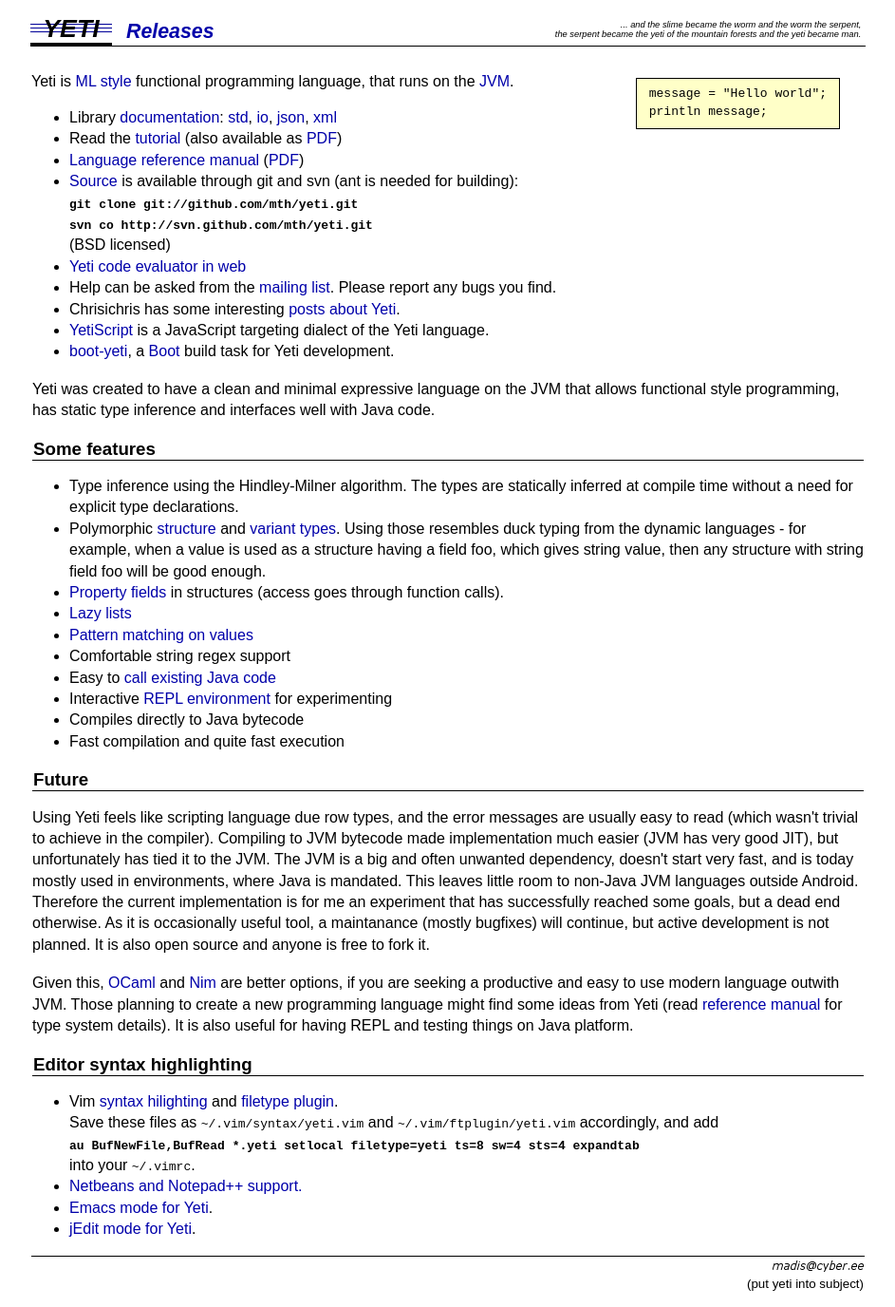
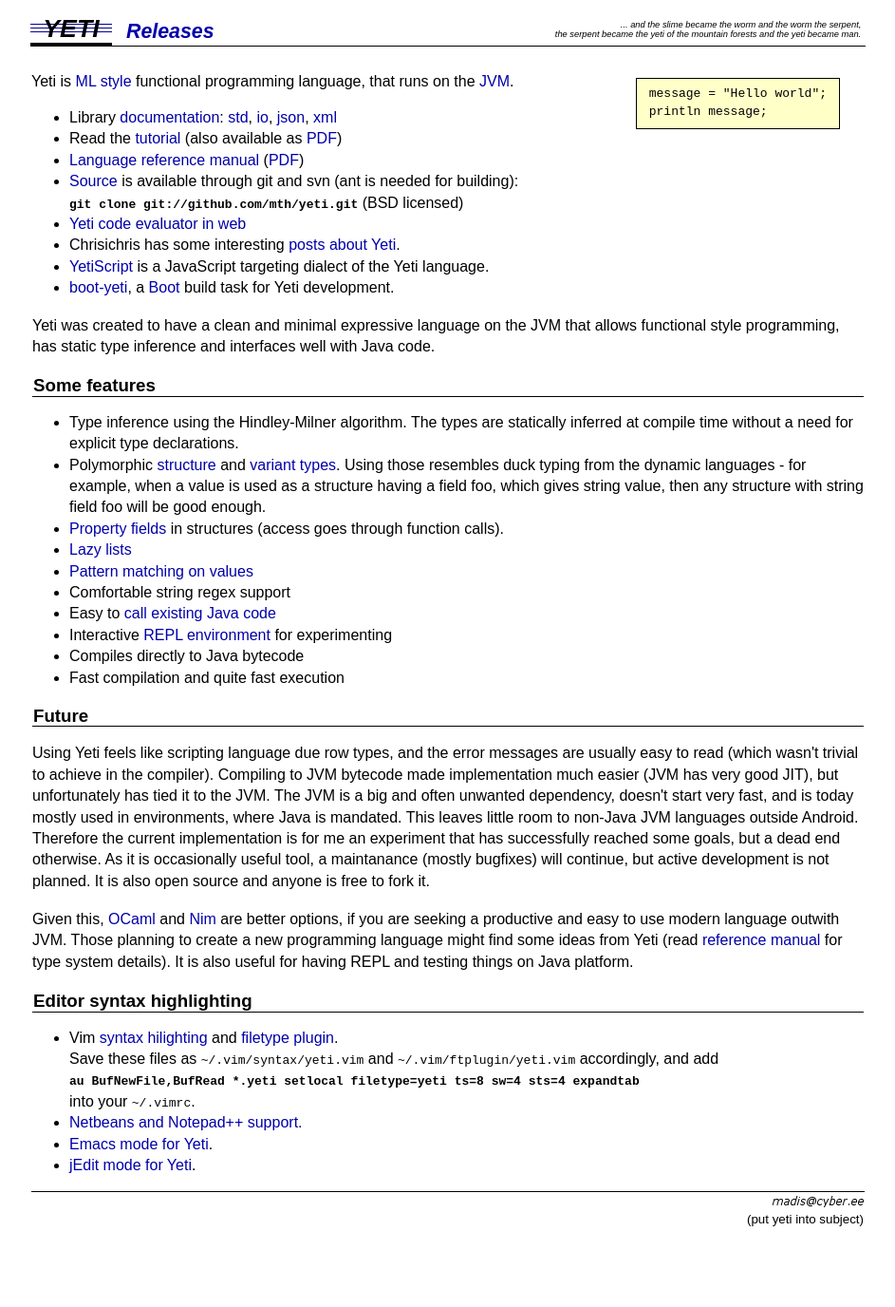
Before and after one commit to mth/mth.github.com, a Jekyll site: the page built from yeti/index.html, in a window 1280 px wide. Shown: the whole page at 95% size, without its empty margins (168-1111 px from the left). Built offline with Jekyll 4.4.1, drawn with Linux system fonts in a browser that asks for light colours; Markdown is read by kramdown in place of the engine named in the settings; after the commit the page ends 1308 px from its top, so only the background shows below that.

Commit message:
remove meiling list reference

```diff
--- a/yeti/index.html
+++ b/yeti/index.html
@@ -19,13 +19,8 @@
 <a href="http://dot.planet.ee/yeti/intro.pdf">PDF</a>)
 <li><a href="http://dot.planet.ee/yeti/reference.html">Language reference manual</a> (<a href="http://dot.planet.ee/yeti/reference.pdf">PDF</a>)
 <li><a href="https://github.com/mth/yeti">Source</a> is available through git and svn (ant is needed for building):<br>
-<code><b>git clone git://github.com/mth/yeti.git</b></code><br>
-<code><b>svn co http://svn.github.com/mth/yeti.git</b></code><br>
-(BSD licensed)
+<code><b>git clone git://github.com/mth/yeti.git</b></code> (BSD licensed)
 <li><a href="http://try-yeti.appspot.com/">Yeti code evaluator in web</a>
-<li>Help can be asked from the
-<a href="http://groups.google.com/group/yeti-lang">mailing list</a>.
-Please report any bugs you find.
 <li>Chrisichris has some interesting <a href="http://chrisichris.wordpress.com/category/yeti/">posts about Yeti</a>.
 <li><a href="https://github.com/chrisichris/yetiscript">YetiScript</a> is a JavaScript targeting dialect of the Yeti language.
 <li><a href="https://github.com/alandipert/boot-yeti">boot-yeti</a>, a <a href="http://boot-clj.com/">Boot</a> build task for Yeti development.
```
